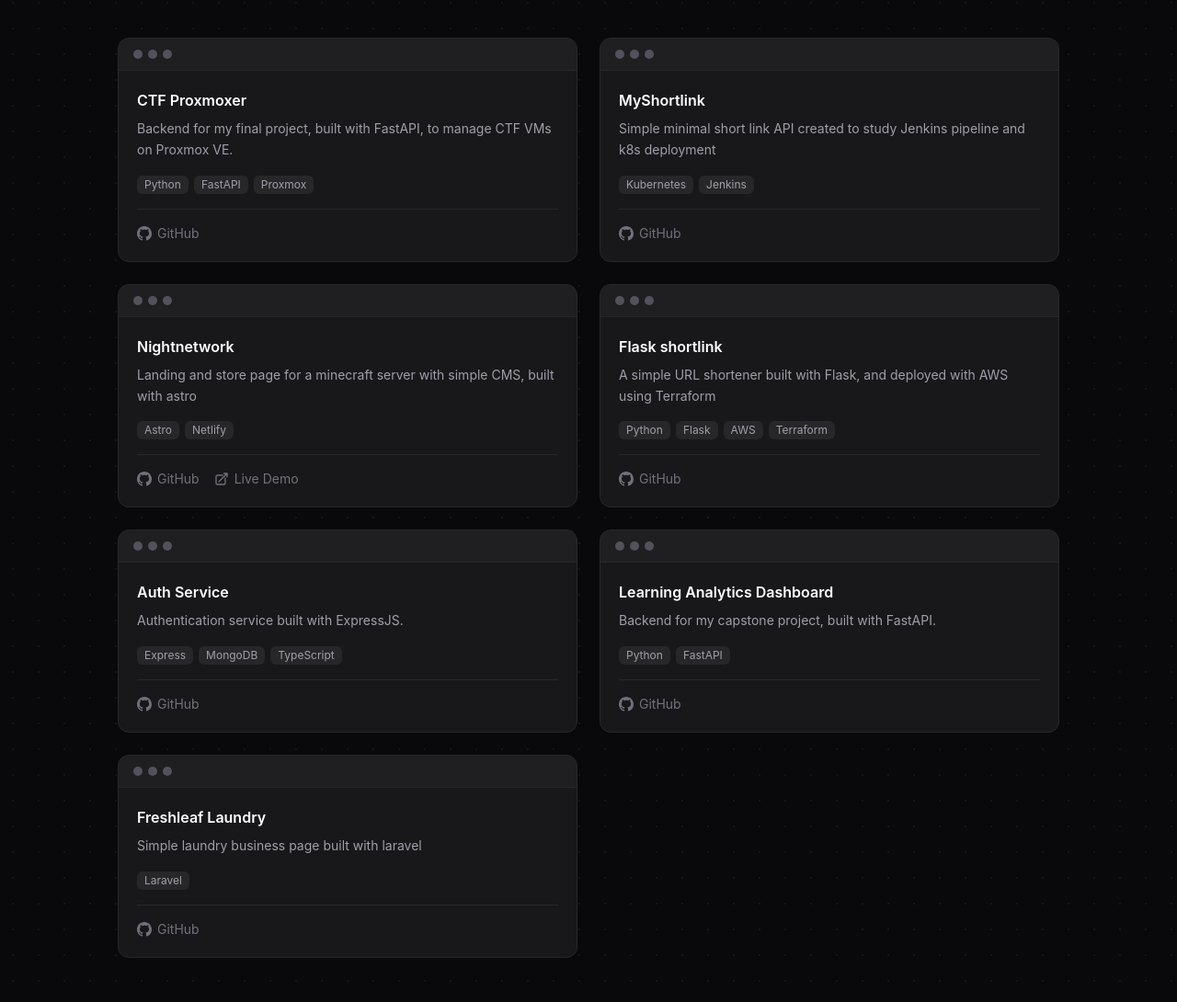
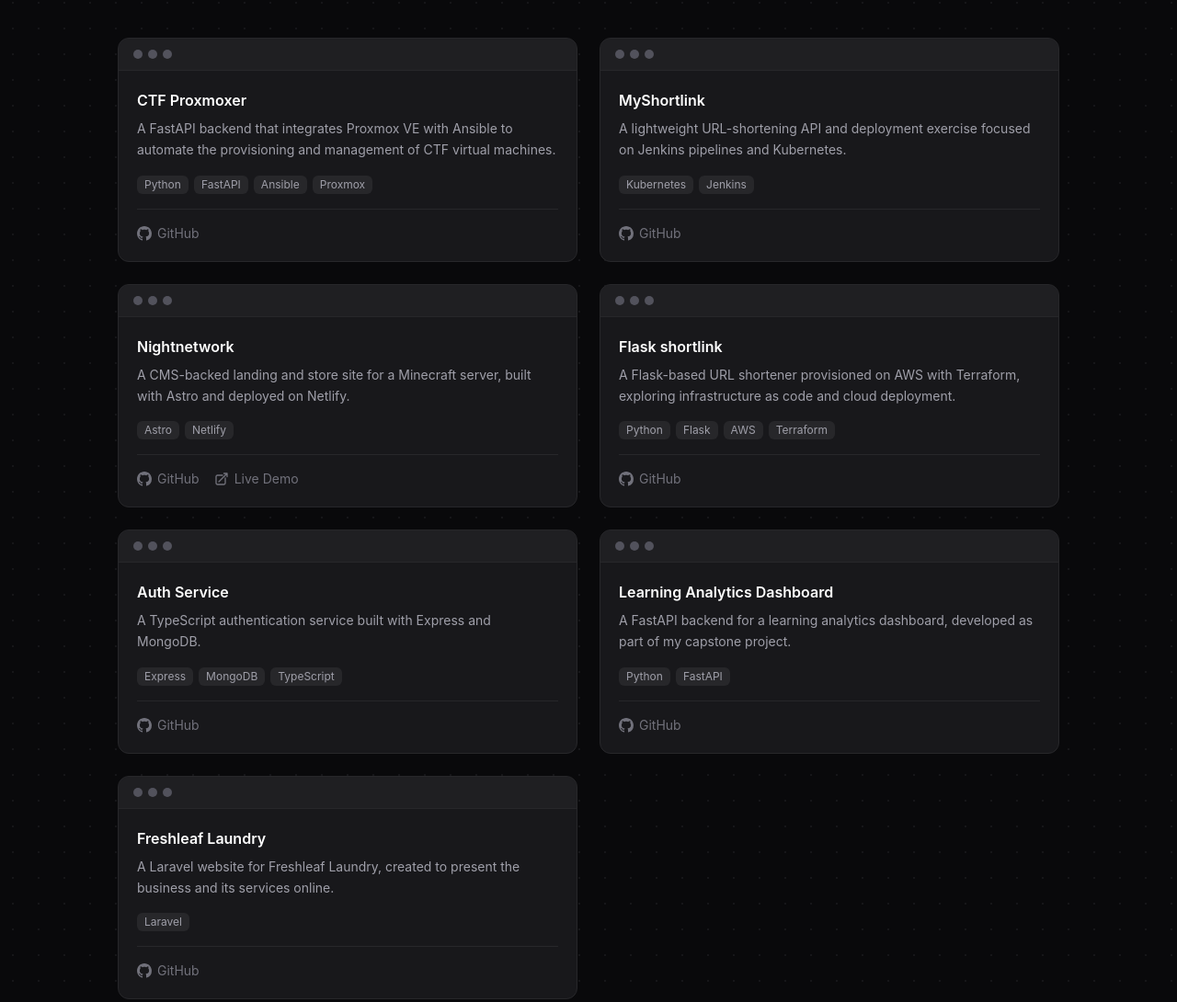
Before and after one commit to penicili/penicili.github.io, an Astro site: page / in a window 1280 px wide. Shown: the part 1579-2669 px from the top of the page at 92% size. Built offline with nearby package versions, Linux system fonts and the light colour scheme; Astro itself is replaced by a stand-in of ours.

Commit message:
ref: parafrase deskripsi

```diff
--- a/src/components/Projects.astro
+++ b/src/components/Projects.astro
@@ -2,49 +2,49 @@
 const projects = [
   {
     title: 'CTF Proxmoxer',
-    description: 'Backend for my final project, built with FastAPI, to manage CTF VMs on Proxmox VE.',
-    tags: ['Python', 'FastAPI', 'Proxmox'],
+    description: 'A FastAPI backend that integrates Proxmox VE with Ansible to automate the provisioning and management of CTF virtual machines.',
+    tags: ['Python', 'FastAPI', 'Ansible', 'Proxmox'],
     github: 'https://github.com/penicili/ctf-proxmoxer',
     demo: null,
   },
     {
     title: 'MyShortlink',
-    description: 'Simple minimal short link API created to study Jenkins pipeline and k8s deployment',
+    description: 'A lightweight URL-shortening API and deployment exercise focused on Jenkins pipelines and Kubernetes.',
     tags: ['Kubernetes', 'Jenkins'],
     github: 'https://github.com/penicili/myshortlink',
     demo: null
   },
   {
     title: 'Nightnetwork',
-    description: 'Landing and store page for a minecraft server with simple CMS, built with astro',
+    description: 'A CMS-backed landing and store site for a Minecraft server, built with Astro and deployed on Netlify.',
     tags: ['Astro', 'Netlify'],
     github: 'https://github.com/night-network-mc/nightnetwork-landing',
     demo: 'https://nightnetwork-dev.netlify.app/',
   },
   {
     title: 'Flask shortlink',
-    description: 'A simple URL shortener built with Flask, and deployed with AWS using Terraform',
+    description: 'A Flask-based URL shortener provisioned on AWS with Terraform, exploring infrastructure as code and cloud deployment.',
     tags: ['Python', 'Flask', 'AWS', 'Terraform'],
     github: 'https://github.com/penicili/cloudinfra-proj',
     demo: null,
   },
   {
     title: 'Auth Service',
-    description: 'Authentication service built with ExpressJS.',
+    description: 'A TypeScript authentication service built with Express and MongoDB.',
     tags: ['Express', 'MongoDB', 'TypeScript'],
     github: 'https://github.com/penicili/auth-service/',
     demo: null,
   },
   {
     title: 'Learning Analytics Dashboard',
-    description: 'Backend for my capstone project, built with FastAPI.',
+    description: 'A FastAPI backend for a learning analytics dashboard, developed as part of my capstone project.',
     tags: ['Python', 'FastAPI'],
     github: 'https://github.com/penicili/capstone-backend',
     demo: null,
   },
   {
     title: 'Freshleaf Laundry',
-    description: 'Simple laundry business page built with laravel',
+    description: 'A Laravel website for Freshleaf Laundry, created to present the business and its services online.',
     tags: ['Laravel'],
     github: 'https://github.com/FreshLeaf-Laundry/FreshLeaf',
     demo: null,
```
